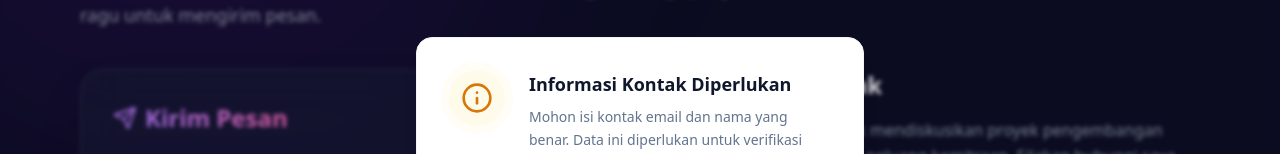
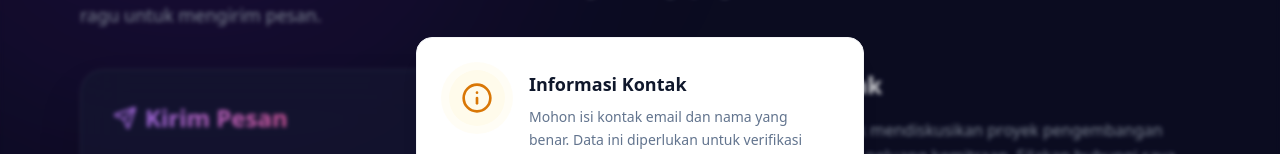
Before and after one commit to ArleyxaSyarif/Portofolio-Alek, a Next.js app: page /kontak in a window 1280 px wide. Shown: the part 245-399 px from the top of the page. Built offline with nearby package versions, Linux system fonts and the light colour scheme.

Commit message:
fix resend email config

```diff
--- a/src/app/kontak/components/WarningModal.tsx
+++ b/src/app/kontak/components/WarningModal.tsx
@@ -42,7 +42,7 @@ const WarningModal: React.FC<WarningModalProps> = ({ isVisible, onClose }) => {
                             </div>
                             <div className="flex-1 p-8 sm:pl-6 text-center sm:text-left">
                                 <h3 className="text-lg font-semibold text-slate-900 mb-2 font-sans">
-                                    Informasi Kontak Diperlukan
+                                    Informasi Kontak
                                 </h3>
                                 <p className="text-sm text-slate-500 leading-relaxed mb-6 font-sans">
                                     Mohon isi kontak email dan nama yang benar. Data ini diperlukan untuk verifikasi identitas Anda.
```
